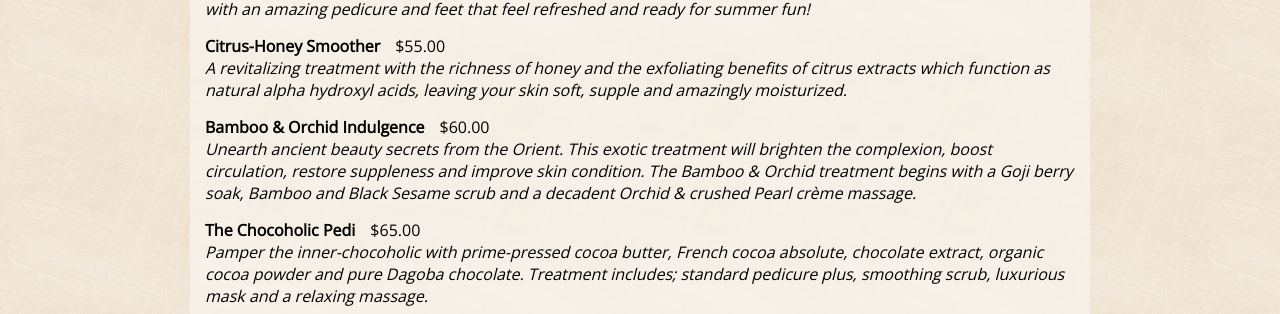
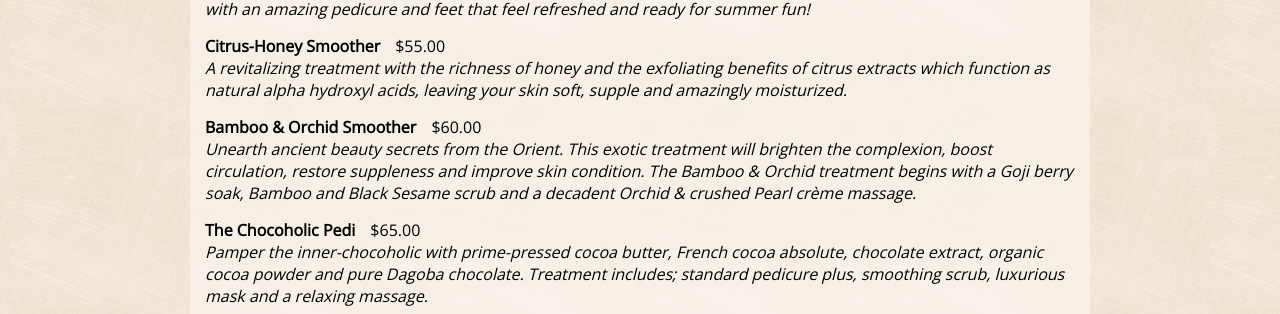
Before and after one commit to susanspedispa/susanspedispa.github.io, a Jekyll site: the page built from menu.html, in a window 1280 px wide. Shown: the part 443-757 px from the top of the page. Built offline with Jekyll 4.4.1, drawn with Linux system fonts in a browser that asks for light colours.

Commit message:
Update menu.html

```diff
--- a/_includes/menu.html
+++ b/_includes/menu.html
@@ -13,7 +13,7 @@
 </div>
 
 <div class="treatment">
-<span class="treatmentName">Bamboo & Orchid Indulgence</span><span class="treatmentPrice">$60.00 </span>
+<span class="treatmentName">Bamboo & Orchid Smoother</span><span class="treatmentPrice">$60.00 </span>
 <div class="treatmentDescription">Unearth ancient beauty secrets from the Orient. This exotic treatment will brighten the complexion, boost circulation, restore suppleness and improve skin condition. The Bamboo & Orchid treatment begins with a Goji berry soak, Bamboo and Black Sesame scrub and a decadent Orchid & crushed Pearl crème massage.</div>
 </div>
 
```
